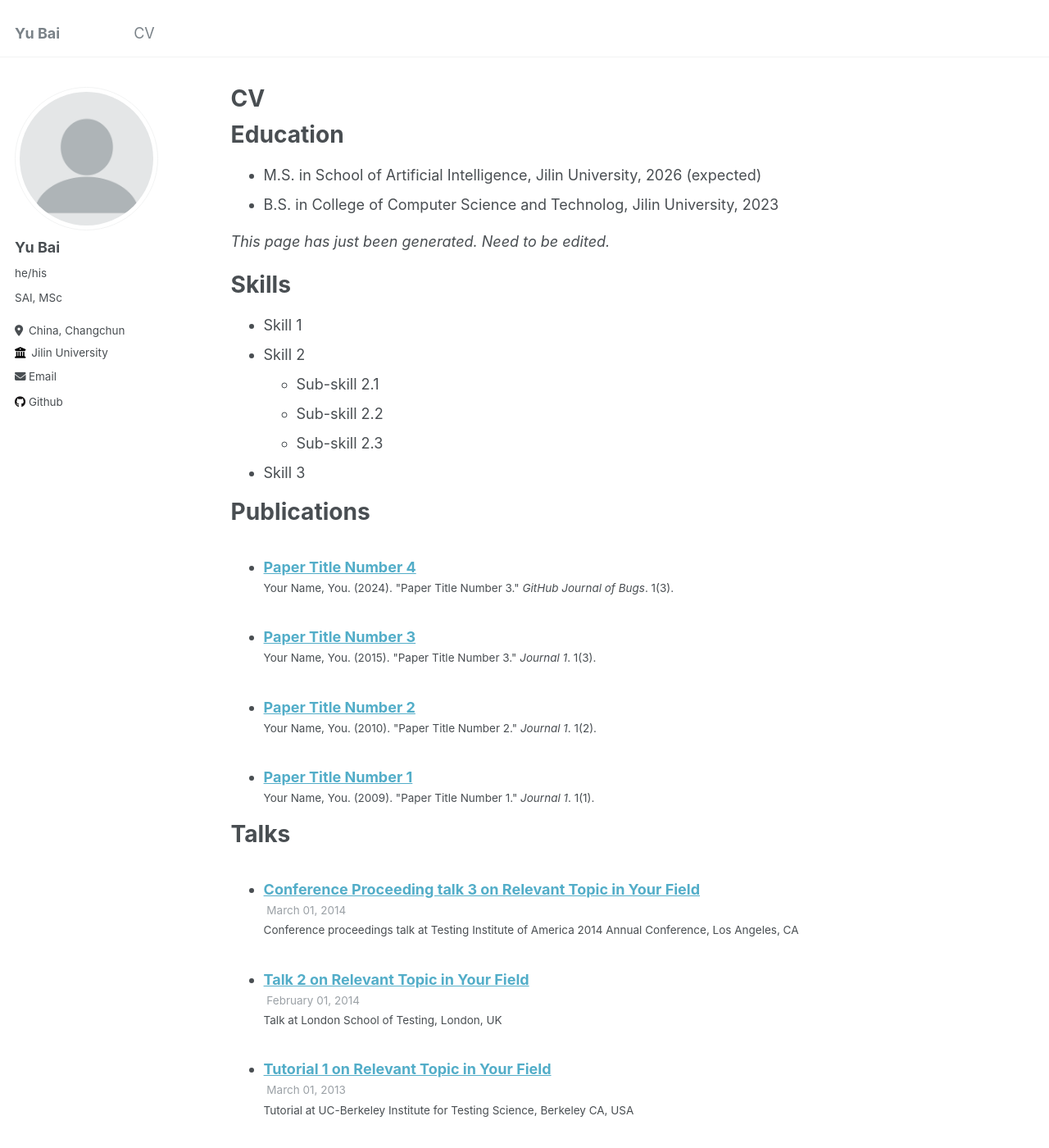
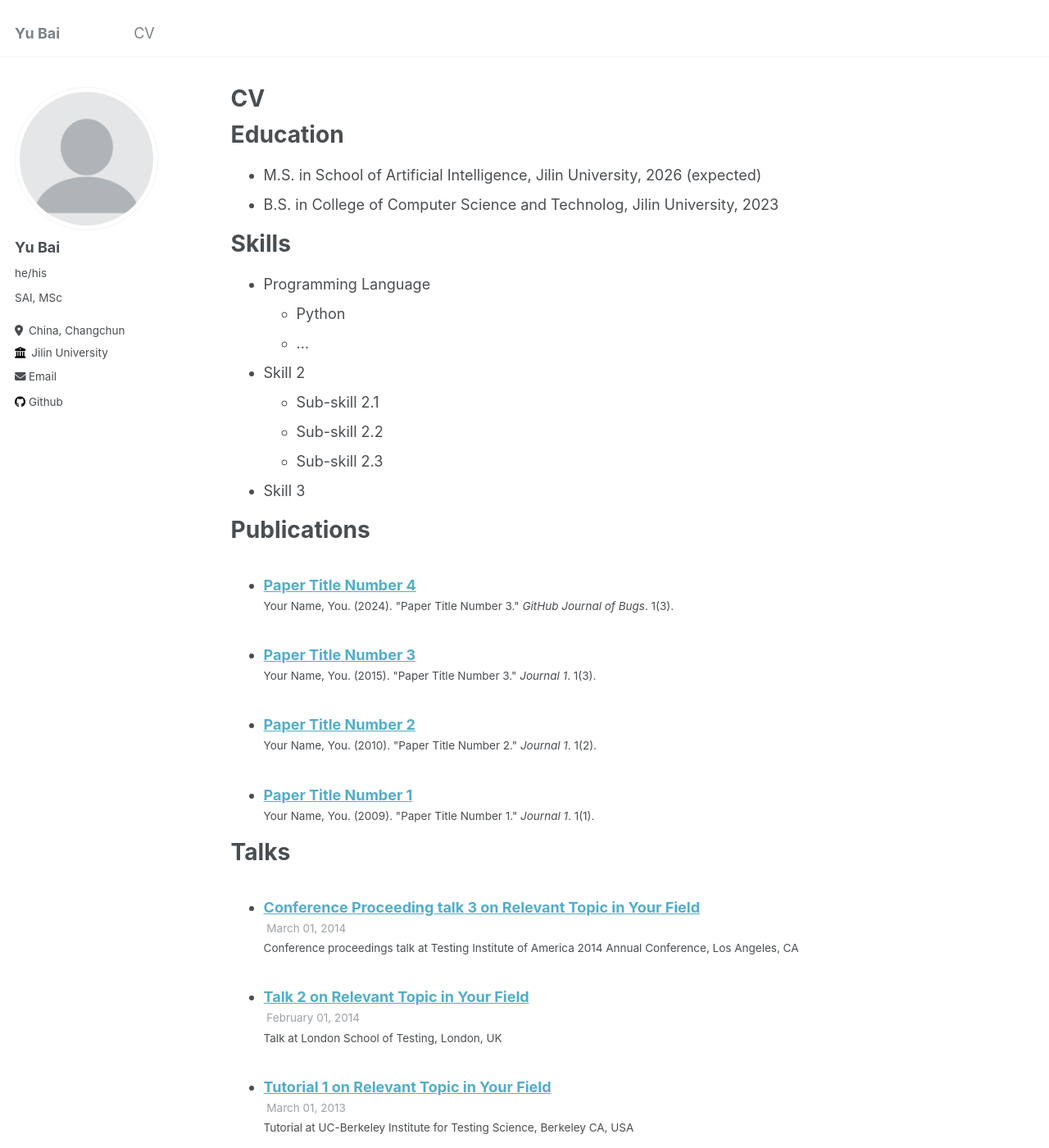
Before and after one commit to workelaina/workelaina.github.io, a Jekyll site: the page built from _pages/cv.md, in a window 1280 px wide and 1400 px high. Shown: the whole window at 82% size. Built offline with Jekyll 4.4.1, drawn with Linux system fonts in a browser that asks for light colours; some of the changed text lies outside the part shown.

Commit message:
Update cv.md

```diff
--- a/_pages/cv.md
+++ b/_pages/cv.md
@@ -14,12 +14,11 @@ Education
 * M.S. in School of Artificial Intelligence, Jilin University, 2026 (expected)
 * B.S. in College of Computer Science and Technolog, Jilin University, 2023
 
-*This page has just been generated. Need to be edited.*
-
-
 Skills
 ======
-* Skill 1
+* Programming Language
+  * Python
+  * ...
 * Skill 2
   * Sub-skill 2.1
   * Sub-skill 2.2
@@ -37,8 +36,3 @@ Talks
   <ul>{% for post in site.talks reversed %}
     {% include archive-single-talk-cv.html  %}
   {% endfor %}</ul>
-
-
-Service and leadership
-======
-* Currently signed in to 43 different slack teams
```
